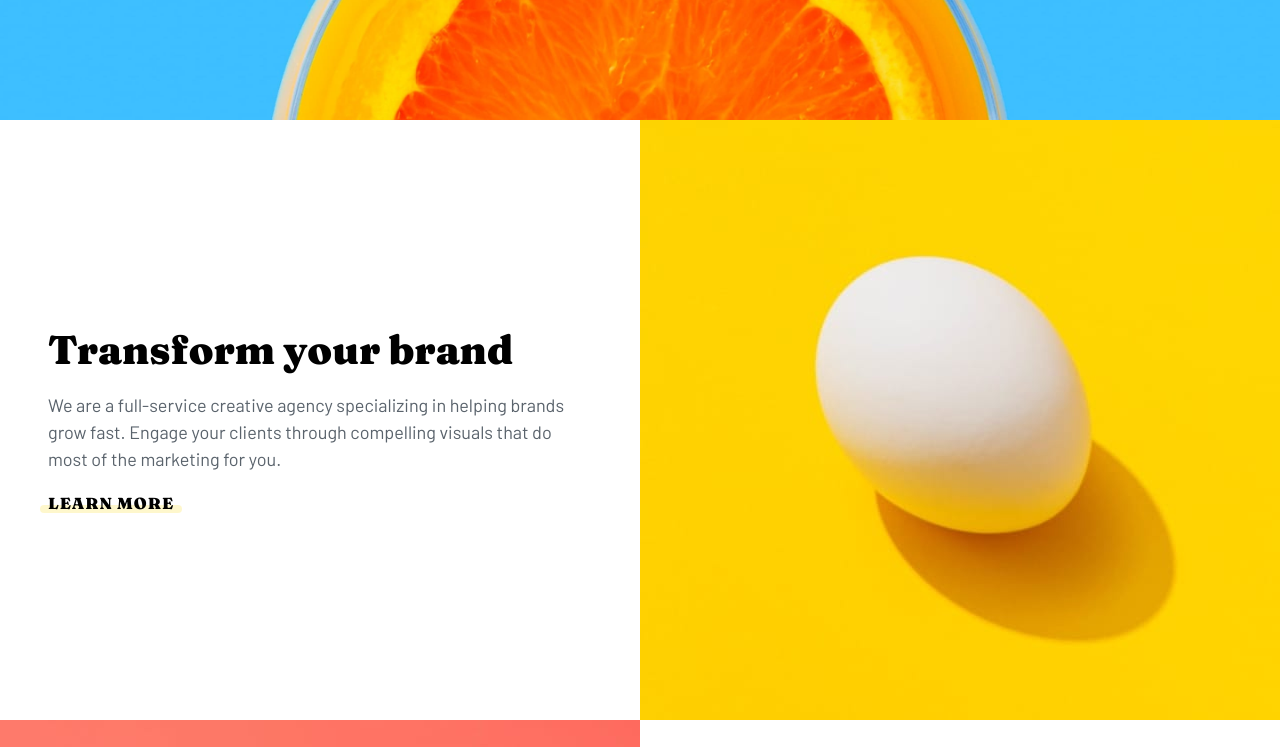
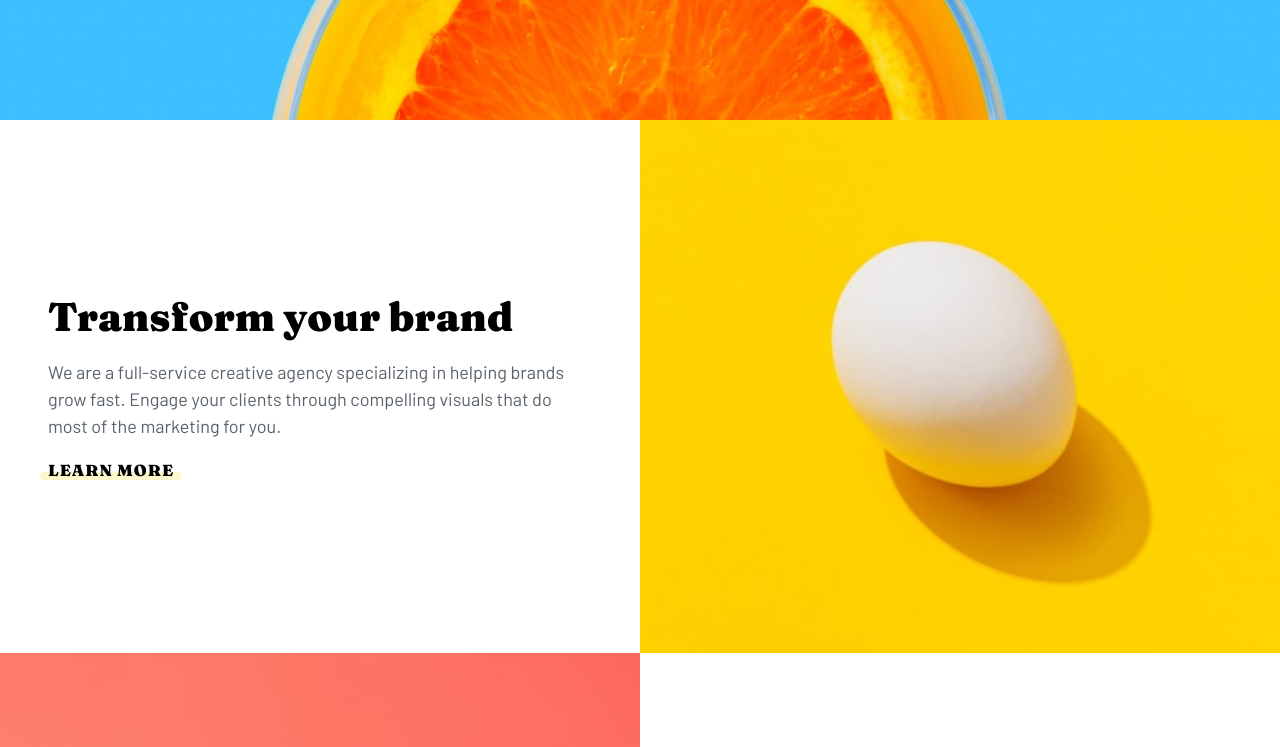
Before and after one commit to carlaalmeida/sunnyside-agency-landing-page, a plain HTML site: page index.html in a window 1280 px wide. Shown: the part 520-1267 px from the top of the page. Drawn offline with Linux system fonts and the light colour scheme.

Commit message:
fixed aspect ratio and image size for desktop

```diff
--- a/style.css
+++ b/style.css
@@ -509,7 +509,7 @@ a {
 
   .service-image {
     background-size: cover;
-    aspect-ratio: 5/6;
+    aspect-ratio: 6/5;
   }
 
   .service-content {
@@ -520,12 +520,6 @@ a {
 
   .service-title {
     text-align: left;
-  }
-
-  .service-image,
-  .graphic-design,
-  .photography {
-    max-height: 600px;
   }
 
   .graphic-design .service-content,
```
